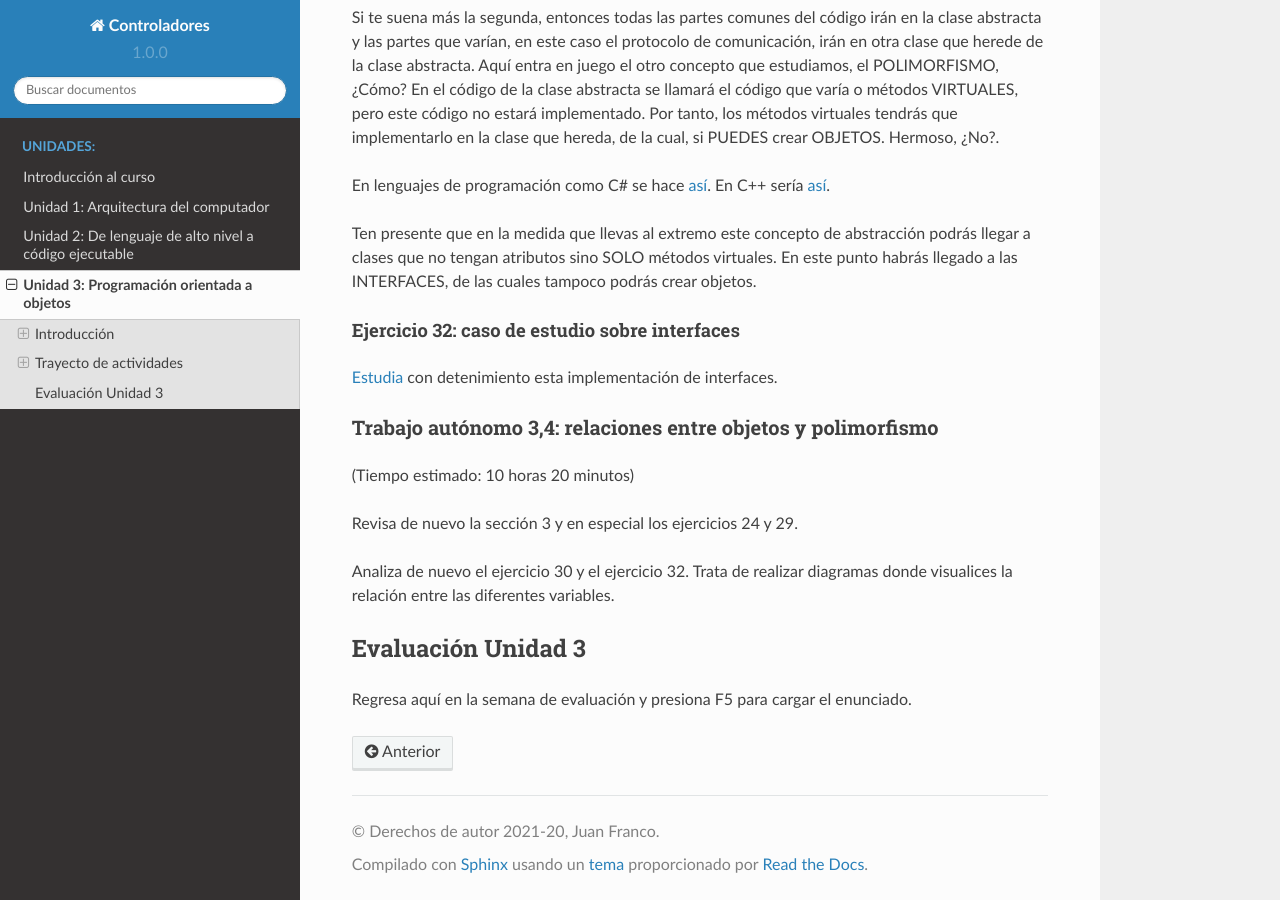
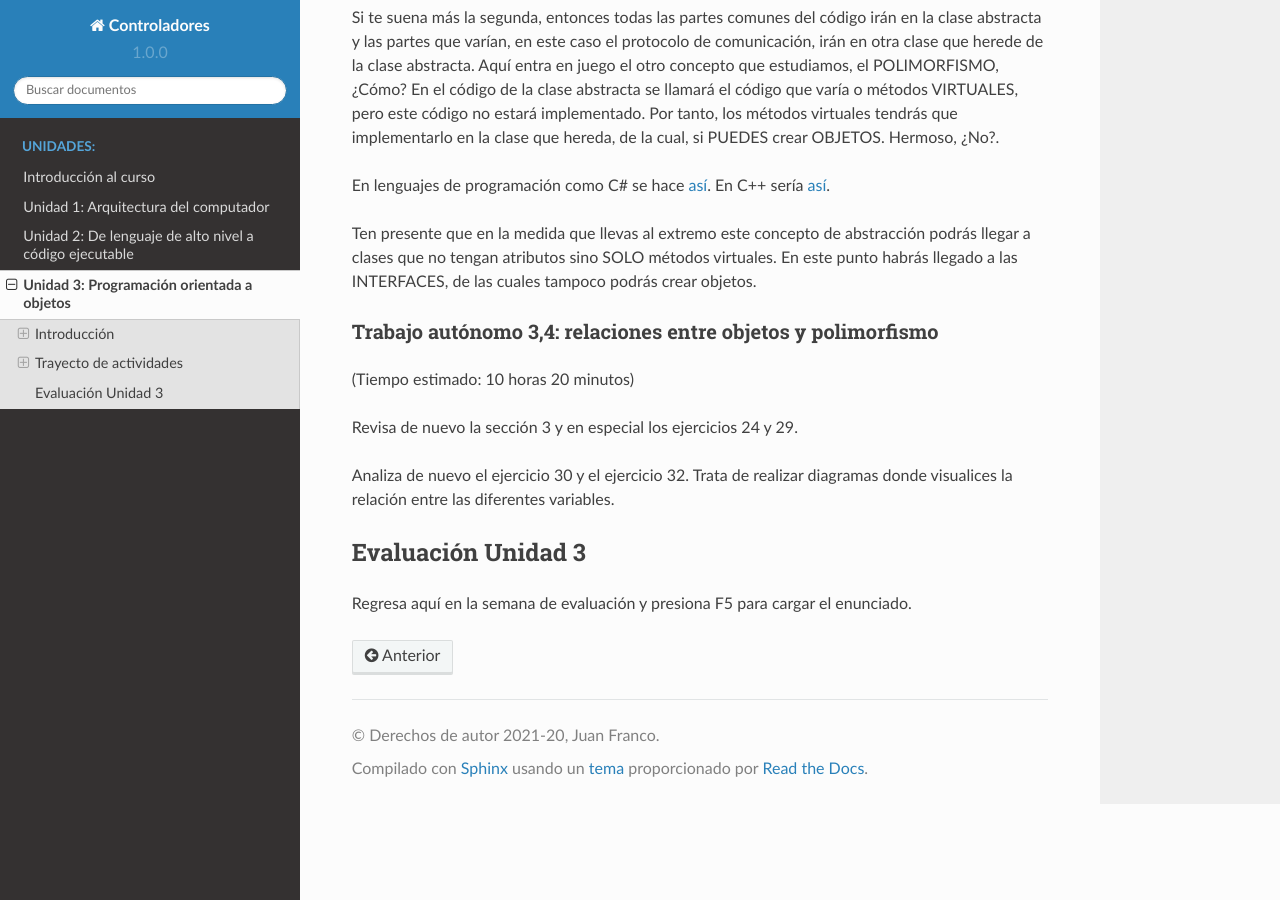
Before and after one commit to juanferfranco/controladores, a Sphinx documentation site: the page built from docs/_unidad3/unidad3.rst, in a window 1280 px wide and 900 px high, scrolled down 37857 px. Built offline with Sphinx 7.4.7 and the Read the Docs theme 2.0.0, drawn with Linux system fonts in a browser that asks for light colours; pages that are not in the unit, such as notebooks, are missing from menus.

Commit message:
Unit3 remove ex32

```diff
--- a/docs/_unidad3/unidad3.rst
+++ b/docs/_unidad3/unidad3.rst
@@ -2052,12 +2052,6 @@ Ten presente que en la medida que llevas al extremo este concepto de abstracció
 llegar a clases que no tengan atributos sino SOLO métodos virtuales. En este punto habrás
 llegado a las INTERFACES, de las cuales tampoco podrás crear objetos.
 
-Ejercicio 32: caso de estudio sobre interfaces
-^^^^^^^^^^^^^^^^^^^^^^^^^^^^^^^^^^^^^^^^^^^^^^^^^
-
-`Estudia <https://chris-wood.github.io/2016/02/12/Polymorphism-in-C.html>`__ con detenimiento
-esta implementación de interfaces.
-
 Trabajo autónomo 3,4: relaciones entre objetos y polimorfismo
 ***************************************************************
 (Tiempo estimado: 10 horas 20 minutos)
```
